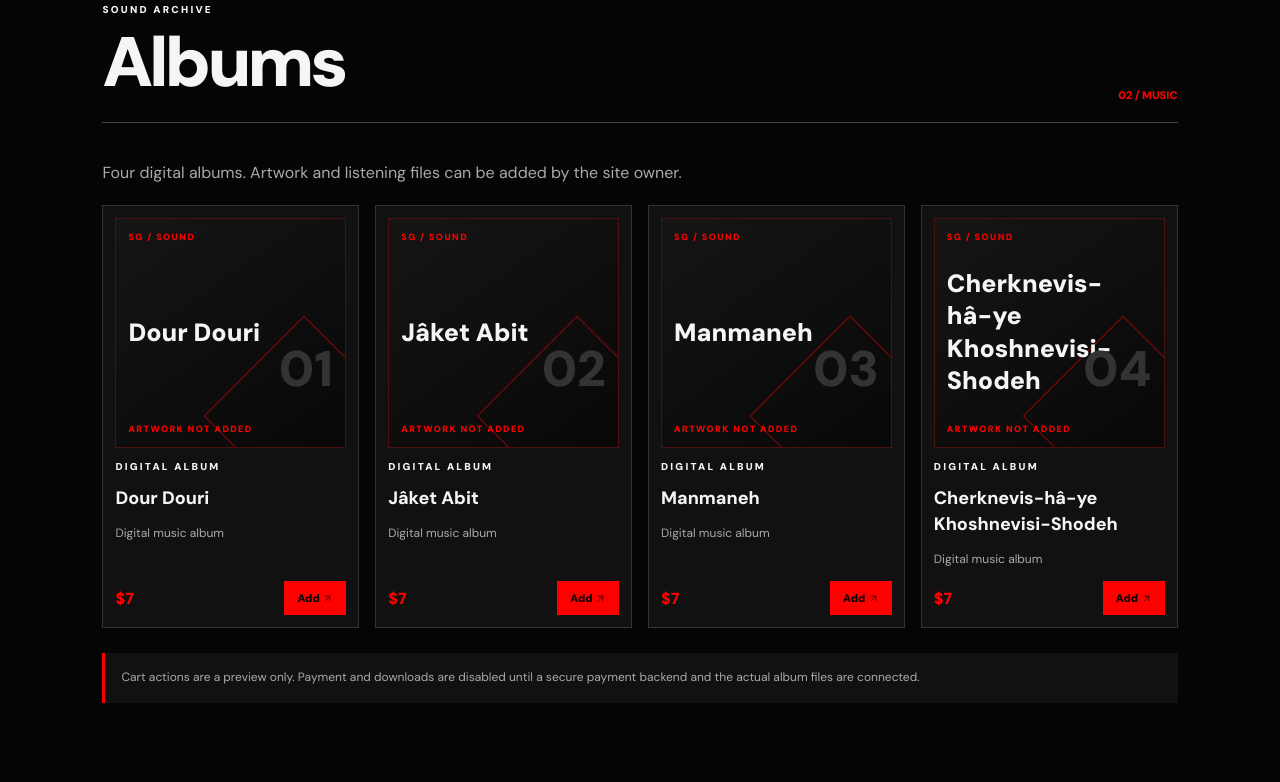
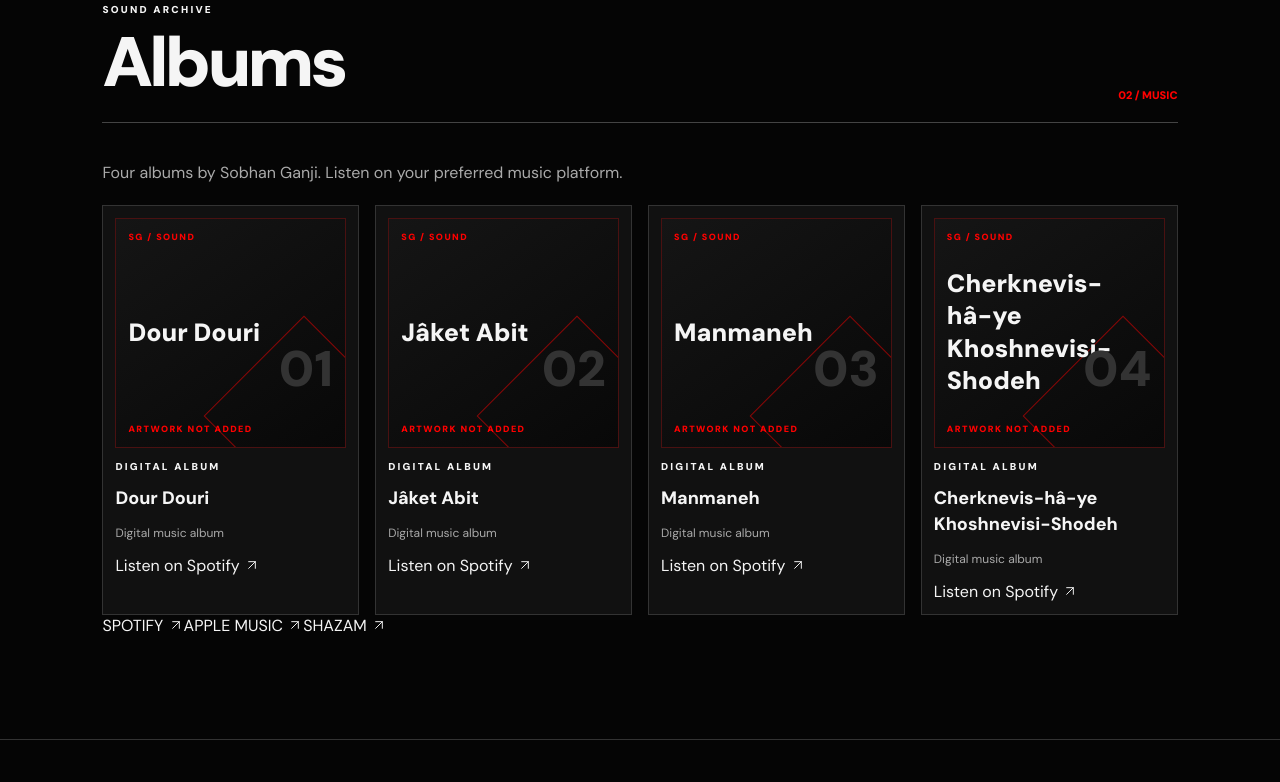
Before and after one commit to 3obhan/3obhan.github.io, a plain HTML site: page music/index.html in a window 1280 px wide. Shown: the part 740-1522 px from the top of the page. Drawn offline with Linux system fonts and the light colour scheme.

Commit message:
Replace music shop actions with listening links

```diff
--- a/music/index.html
+++ b/music/index.html
@@ -2,13 +2,13 @@
 <html lang="en" dir="ltr"><head><meta charset="utf-8"><meta name="viewport" content="width=device-width,initial-scale=1"><meta name="theme-color" content="#ff0000"><meta name="description" content="Albums and music by Sobhan Ganji."><title>Music — Sobhan Ganji</title><link rel="stylesheet" href="../styles/site.css"></head><body>
 <header class="site-header"><a class="brand" href="../">SOBHAN <span>GANJI.</span></a><nav class="site-nav" aria-label="Main navigation"><a href="../" data-en="Home" data-fa="خانه">Home</a><a href="../book/" data-en="Books" data-fa="کتاب‌ها">Books</a><a href="../music/" data-en="Music" data-fa="موسیقی">Music</a><a href="../video/" data-en="Video" data-fa="ویدیو">Video</a><a href="../hardo/" data-en="Doable" data-fa="کردنی">Doable</a><button class="lang-button" type="button">FA</button></nav></header>
 <main><section class="hero"><div class="hero-inner"><div class="eyebrow" data-en="SOUND / MUSIC / VOICE" data-fa="صدا / موسیقی / آواز">SOUND / MUSIC / VOICE</div><h1><span data-en="MUSIC" data-fa="موسیقی">MUSIC</span><span class="light">.</span></h1><p class="hero-copy" data-en="Albums, spoken word and musical experiments: works made to be heard and heard again." data-fa="آلبوم‌ها، کلام و تجربه‌های موسیقایی؛ آثاری برای شنیدن و دوباره شنیدن.">Albums, spoken word and musical experiments: works made to be heard and heard again.</p><div class="hero-rule"><span>SOBHAN GANJI.</span><span data-en="02 / SOUND" data-fa="۰۲ / صدا">02 / SOUND</span></div></div></section>
-<section class="section"><div class="section-inner"><div class="section-heading"><div><div class="eyebrow" data-en="SOUND ARCHIVE" data-fa="آرشیو شنیدنی‌ها">SOUND ARCHIVE</div><h2 data-en="Albums" data-fa="آلبوم‌ها">Albums</h2></div><span class="section-index" data-en="02 / MUSIC" data-fa="۰۲ / موسیقی">02 / MUSIC</span></div><p class="product-intro" data-en="Four digital albums. Artwork and listening files can be added by the site owner." data-fa="چهار آلبوم دیجیتال. جلد و فایل‌های شنیداری را صاحب سایت می‌تواند اضافه کند.">Four digital albums. Artwork and listening files can be added by the site owner.</p>
+<section class="section"><div class="section-inner"><div class="section-heading"><div><div class="eyebrow" data-en="SOUND ARCHIVE" data-fa="آرشیو شنیدنی‌ها">SOUND ARCHIVE</div><h2 data-en="Albums" data-fa="آلبوم‌ها">Albums</h2></div><span class="section-index" data-en="02 / MUSIC" data-fa="۰۲ / موسیقی">02 / MUSIC</span></div><p class="product-intro" data-en="Four albums by Sobhan Ganji. Listen on your preferred music platform." data-fa="چهار آلبوم از سبحان گنجی؛ برای شنیدن به پلتفرم موسیقی دلخواهت برو.">Four digital albums. Artwork and listening files can be added by the site owner.</p>
 <div class="products-grid">
-<article class="product-card" data-product-id="album-dour-douri" data-title-fa="دور دوری" data-title-en="Dour Douri" data-price-toman="700000" data-price-usd="7"><div class="product-cover"><span class="cover-brand">SG / SOUND</span><span class="cover-title" data-en="Dour Douri" data-fa="دور دوری">Dour Douri</span><span class="cover-index">01</span><span class="cover-note" data-en="ARTWORK NOT ADDED" data-fa="جلد اصلی هنوز بارگذاری نشده">ARTWORK NOT ADDED</span></div><span class="eyebrow" data-en="DIGITAL ALBUM" data-fa="آلبوم دیجیتال">DIGITAL ALBUM</span><h3 class="product-title" data-en="Dour Douri" data-fa="دور دوری">Dour Douri</h3><div class="product-description" data-en="Digital music album" data-fa="آلبوم موسیقی دیجیتال">Digital music album</div><div class="price-row"><span class="price" data-price-toman="700000" data-price-usd="7">$7</span><button class="add-cart" type="button" data-add-id="album-dour-douri" data-en="Add ↗" data-fa="افزودن ↗">Add ↗</button></div></article>
-<article class="product-card" data-product-id="album-jacket-abi" data-title-fa="ژاکت آبیت" data-title-en="Jâket Abit" data-price-toman="700000" data-price-usd="7"><div class="product-cover"><span class="cover-brand">SG / SOUND</span><span class="cover-title" data-en="Jâket Abit" data-fa="ژاکت آبیت">Jâket Abit</span><span class="cover-index">02</span><span class="cover-note" data-en="ARTWORK NOT ADDED" data-fa="جلد اصلی هنوز بارگذاری نشده">ARTWORK NOT ADDED</span></div><span class="eyebrow" data-en="DIGITAL ALBUM" data-fa="آلبوم دیجیتال">DIGITAL ALBUM</span><h3 class="product-title" data-en="Jâket Abit" data-fa="ژاکت آبیت">Jâket Abit</h3><div class="product-description" data-en="Digital music album" data-fa="آلبوم موسیقی دیجیتال">Digital music album</div><div class="price-row"><span class="price" data-price-toman="700000" data-price-usd="7">$7</span><button class="add-cart" type="button" data-add-id="album-jacket-abi" data-en="Add ↗" data-fa="افزودن ↗">Add ↗</button></div></article>
-<article class="product-card" data-product-id="album-manmaneh" data-title-fa="منمنه" data-title-en="Manmaneh" data-price-toman="700000" data-price-usd="7"><div class="product-cover"><span class="cover-brand">SG / SOUND</span><span class="cover-title" data-en="Manmaneh" data-fa="منمنه">Manmaneh</span><span class="cover-index">03</span><span class="cover-note" data-en="ARTWORK NOT ADDED" data-fa="جلد اصلی هنوز بارگذاری نشده">ARTWORK NOT ADDED</span></div><span class="eyebrow" data-en="DIGITAL ALBUM" data-fa="آلبوم دیجیتال">DIGITAL ALBUM</span><h3 class="product-title" data-en="Manmaneh" data-fa="منمنه">Manmaneh</h3><div class="product-description" data-en="Digital music album" data-fa="آلبوم موسیقی دیجیتال">Digital music album</div><div class="price-row"><span class="price" data-price-toman="700000" data-price-usd="7">$7</span><button class="add-cart" type="button" data-add-id="album-manmaneh" data-en="Add ↗" data-fa="افزودن ↗">Add ↗</button></div></article>
-<article class="product-card" data-product-id="album-cherekhnevis" data-title-fa="چرکنویس‌های خوشنویسی‌شده" data-title-en="Cherknevis-hâ-ye Khoshnevisi-Shodeh" data-price-toman="700000" data-price-usd="7"><div class="product-cover"><span class="cover-brand">SG / SOUND</span><span class="cover-title" data-en="Cherknevis-hâ-ye Khoshnevisi-Shodeh" data-fa="چرکنویس‌های خوشنویسی‌شده">Cherknevis-hâ-ye Khoshnevisi-Shodeh</span><span class="cover-index">04</span><span class="cover-note" data-en="ARTWORK NOT ADDED" data-fa="جلد اصلی هنوز بارگذاری نشده">ARTWORK NOT ADDED</span></div><span class="eyebrow" data-en="DIGITAL ALBUM" data-fa="آلبوم دیجیتال">DIGITAL ALBUM</span><h3 class="product-title" data-en="Cherknevis-hâ-ye Khoshnevisi-Shodeh" data-fa="چرکنویس‌های خوشنویسی‌شده">Cherknevis-hâ-ye Khoshnevisi-Shodeh</h3><div class="product-description" data-en="Digital music album" data-fa="آلبوم موسیقی دیجیتال">Digital music album</div><div class="price-row"><span class="price" data-price-toman="700000" data-price-usd="7">$7</span><button class="add-cart" type="button" data-add-id="album-cherekhnevis" data-en="Add ↗" data-fa="افزودن ↗">Add ↗</button></div></article>
-</div><div class="product-note" data-en="Cart actions are a preview only. Payment and downloads are disabled until a secure payment backend and the actual album files are connected." data-fa="سبد خرید فقط برای پیش‌نمایش است. پرداخت و دانلود تا اتصال درگاه امن و فایل‌های واقعی آلبوم‌ها غیرفعال‌اند.">Cart actions are a preview only. Payment and downloads are disabled until a secure payment backend and the actual album files are connected.</div>
-</div></section></main>
+<article class="product-card" data-product-id="album-dour-douri" data-title-fa="دور دوری" data-title-en="Dour Douri"><div class="product-cover"><span class="cover-brand">SG / SOUND</span><span class="cover-title" data-en="Dour Douri" data-fa="دور دوری">Dour Douri</span><span class="cover-index">01</span><span class="cover-note" data-en="ARTWORK NOT ADDED" data-fa="جلد اصلی هنوز بارگذاری نشده">ARTWORK NOT ADDED</span></div><span class="eyebrow" data-en="DIGITAL ALBUM" data-fa="آلبوم دیجیتال">DIGITAL ALBUM</span><h3 class="product-title" data-en="Dour Douri" data-fa="دور دوری">Dour Douri</h3><div class="product-description" data-en="Digital music album" data-fa="آلبوم موسیقی دیجیتال">Digital music album</div><a class="external-link" href="https://open.spotify.com/artist/326jmF8ho8Znjrk8ryoYny?si=jbsVf_RfQ7mvMuITq8UYTw" target="_blank" rel="noopener" data-en="Listen on Spotify ↗" data-fa="شنیدن در اسپاتیفای ↗">Listen on Spotify ↗</a></article>
+<article class="product-card" data-product-id="album-jacket-abi" data-title-fa="ژاکت آبیت" data-title-en="Jâket Abit"><div class="product-cover"><span class="cover-brand">SG / SOUND</span><span class="cover-title" data-en="Jâket Abit" data-fa="ژاکت آبیت">Jâket Abit</span><span class="cover-index">02</span><span class="cover-note" data-en="ARTWORK NOT ADDED" data-fa="جلد اصلی هنوز بارگذاری نشده">ARTWORK NOT ADDED</span></div><span class="eyebrow" data-en="DIGITAL ALBUM" data-fa="آلبوم دیجیتال">DIGITAL ALBUM</span><h3 class="product-title" data-en="Jâket Abit" data-fa="ژاکت آبیت">Jâket Abit</h3><div class="product-description" data-en="Digital music album" data-fa="آلبوم موسیقی دیجیتال">Digital music album</div><a class="external-link" href="https://open.spotify.com/artist/326jmF8ho8Znjrk8ryoYny?si=jbsVf_RfQ7mvMuITq8UYTw" target="_blank" rel="noopener" data-en="Listen on Spotify ↗" data-fa="شنیدن در اسپاتیفای ↗">Listen on Spotify ↗</a></article>
+<article class="product-card" data-product-id="album-manmaneh" data-title-fa="منمنه" data-title-en="Manmaneh"><div class="product-cover"><span class="cover-brand">SG / SOUND</span><span class="cover-title" data-en="Manmaneh" data-fa="منمنه">Manmaneh</span><span class="cover-index">03</span><span class="cover-note" data-en="ARTWORK NOT ADDED" data-fa="جلد اصلی هنوز بارگذاری نشده">ARTWORK NOT ADDED</span></div><span class="eyebrow" data-en="DIGITAL ALBUM" data-fa="آلبوم دیجیتال">DIGITAL ALBUM</span><h3 class="product-title" data-en="Manmaneh" data-fa="منمنه">Manmaneh</h3><div class="product-description" data-en="Digital music album" data-fa="آلبوم موسیقی دیجیتال">Digital music album</div><a class="external-link" href="https://open.spotify.com/artist/326jmF8ho8Znjrk8ryoYny?si=jbsVf_RfQ7mvMuITq8UYTw" target="_blank" rel="noopener" data-en="Listen on Spotify ↗" data-fa="شنیدن در اسپاتیفای ↗">Listen on Spotify ↗</a></article>
+<article class="product-card" data-product-id="album-cherekhnevis" data-title-fa="چرکنویس‌های خوشنویسی‌شده" data-title-en="Cherknevis-hâ-ye Khoshnevisi-Shodeh"><div class="product-cover"><span class="cover-brand">SG / SOUND</span><span class="cover-title" data-en="Cherknevis-hâ-ye Khoshnevisi-Shodeh" data-fa="چرکنویس‌های خوشنویسی‌شده">Cherknevis-hâ-ye Khoshnevisi-Shodeh</span><span class="cover-index">04</span><span class="cover-note" data-en="ARTWORK NOT ADDED" data-fa="جلد اصلی هنوز بارگذاری نشده">ARTWORK NOT ADDED</span></div><span class="eyebrow" data-en="DIGITAL ALBUM" data-fa="آلبوم دیجیتال">DIGITAL ALBUM</span><h3 class="product-title" data-en="Cherknevis-hâ-ye Khoshnevisi-Shodeh" data-fa="چرکنویس‌های خوشنویسی‌شده">Cherknevis-hâ-ye Khoshnevisi-Shodeh</h3><div class="product-description" data-en="Digital music album" data-fa="آلبوم موسیقی دیجیتال">Digital music album</div><a class="external-link" href="https://open.spotify.com/artist/326jmF8ho8Znjrk8ryoYny?si=jbsVf_RfQ7mvMuITq8UYTw" target="_blank" rel="noopener" data-en="Listen on Spotify ↗" data-fa="شنیدن در اسپاتیفای ↗">Listen on Spotify ↗</a></article>
+</div>
+</div><div class="platform-links"><a href="https://open.spotify.com/artist/326jmF8ho8Znjrk8ryoYny?si=jbsVf_RfQ7mvMuITq8UYTw" target="_blank" rel="noopener">SPOTIFY ↗</a><a href="https://music.apple.com/us/artist/sobhan-ganji/1611798955" target="_blank" rel="noopener">APPLE MUSIC ↗</a><a href="https://www.shazam.com/artist/-/1611798955" target="_blank" rel="noopener">SHAZAM ↗</a></div></div></section></main>
 <footer class="site-footer"><div class="footer-top"><div><div class="eyebrow" data-en="GET IN TOUCH" data-fa="با من در ارتباط باشید">GET IN TOUCH</div><div class="footer-name">SOBHAN GANJI.</div></div><div class="footer-links"><a href="../" data-en="HOME ↗" data-fa="خانه ↗">HOME ↗</a><a href="../book/" data-en="BOOKS ↗" data-fa="کتاب‌ها ↗">BOOKS ↗</a><a href="../video/" data-en="VIDEO ↗" data-fa="ویدیو ↗">VIDEO ↗</a><a href="mailto:Sobhan.Ganji@Yahoo.com">EMAIL ↗</a></div></div><div class="copyright"><span>© 2026 SOBHAN GANJI</span><span>DIGITAL ALBUMS</span></div></footer>
-<div class="cart-backdrop"></div><aside class="cart-panel" aria-label="Shopping cart" aria-modal="true" role="dialog"><div class="cart-panel-head"><h2 data-en="Your Cart" data-fa="سبد خرید شما">Your Cart</h2><button class="cart-close" type="button" data-en="Close" data-fa="بستن">Close</button></div><ul class="cart-items"></ul><div class="cart-total"><span data-en="Total" data-fa="جمع کل">Total</span><span class="cart-total-value">$0</span></div><button class="checkout-disabled" type="button" disabled data-en="Checkout unavailable" data-fa="پرداخت غیرفعال است">Checkout unavailable</button><p class="cart-hint" data-en="Payment is disabled on this static preview. A secure server and verified digital files must be connected before sales can begin." data-fa="پرداخت در این پیش‌نمایش ایستا غیرفعال است. برای شروع فروش باید سرور امن و فایل‌های واقعی محصولات متصل شوند.">Payment is disabled on this static preview. A secure server and verified digital files must be connected before sales can begin.</p></aside><script src="../scripts/site.js" defer></script></body></html>
+<script src="../scripts/site.js" defer></script></body></html>
```
